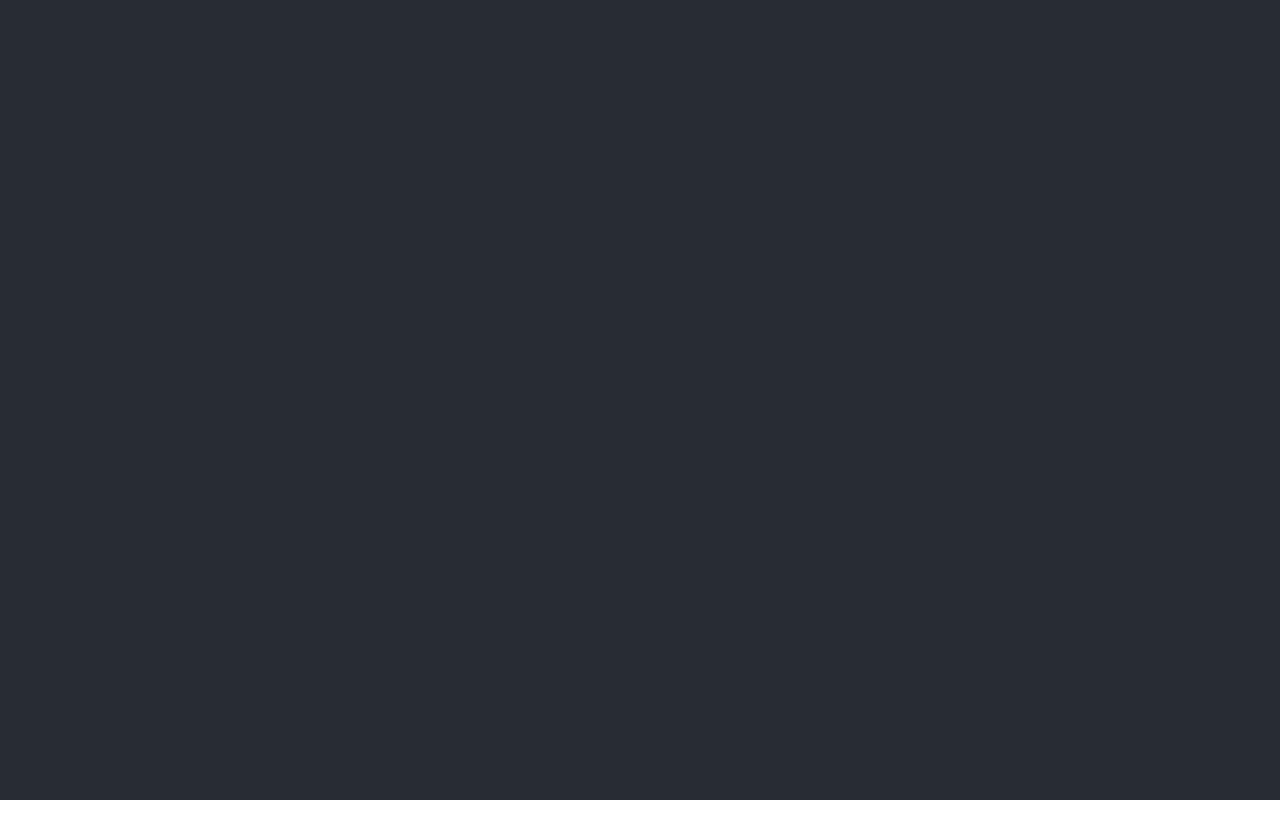
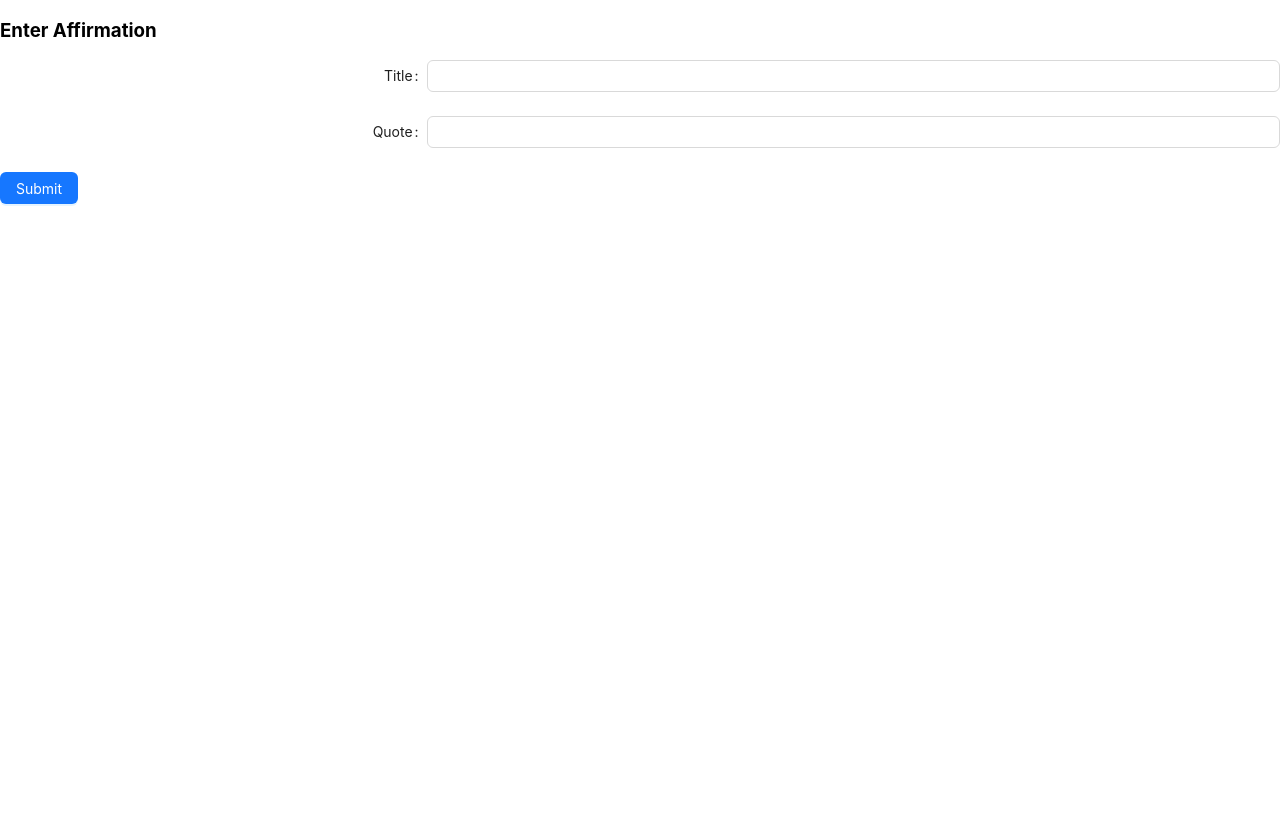
Before and after one commit to mvarlince/mindboost, a React (Create React App) app: page / in a window 1280 px wide. Built offline with nearby package versions, Linux system fonts and the light colour scheme; no server answers.

Commit message:
fixed add Affirmation

```diff
--- a/package.json
+++ b/package.json
@@ -6,6 +6,7 @@
     "@testing-library/jest-dom": "^5.16.5",
     "@testing-library/react": "^13.4.0",
     "@testing-library/user-event": "^13.5.0",
+    "antd": "^5.3.2",
     "react": "^18.2.0",
     "react-dom": "^18.2.0",
     "react-scripts": "5.0.1",
--- a/src/App.js
+++ b/src/App.js
@@ -1,17 +1,17 @@
+import { useState } from 'react';
 import './App.css';
 import Affirmation from './component/Affirmation';
+import NewAffirm from './component/NewAffirm';
 
 
 
 function App() {
+  const [content, setContent] = useState()
+  const [updatedContent, setUpdatedContent] = useState()
   return (
     <>
-    <div className="App">
-      <header className="App-header">
-      < Affirmation />
-      </header>
-    </div>
-
+      < Affirmation content={content} setContent={setContent} updatedContent ={updatedContent} setUpdatedContent = {setUpdatedContent}/>
+      <NewAffirm content={content} setContent={setContent}/>
     </>
   );
 }
--- a/src/component/Affirmation.jsx
+++ b/src/component/Affirmation.jsx
@@ -1,56 +1,27 @@
-import { useState } from "react"
+import { useEffect, useState } from "react"
 import AffirmationCard from "./AffirmationCard"
 import "./Affirmation.css"
 
-export default function Affirmation(){
+export default function Affirmation( {content, setContent, updatedContent, setUpdatedContent} ) {
 
-    const [content, setContent] = useState([])
-    const [title, setTitle] = useState()
-    const [message, setMessage] = useState()
-
-    const grabContent = () => {
-        fetch('http://127.0.0.1:5000/getaff')
-        .then(res => res.json())
-        .then((data)=> {
-            //console.log(data)
-            setContent(data)
-        })
-        .catch(alert)
-
-    const insertContent = () => {
-        fetch('http://127.0.0.1:5000/newaff'), {
-            method: 'POST',
-            headers: {
-                'Content-Type':'application/json'
-            },
-            body: JSON.stringify({title, message})
-        }}
-
+    useEffect(() => {
+        fetch('http://127.0.0.1:5002/getaff')
+            .then(res => res.json())
+            .then(data => setContent(data))
+    }, [updatedContent])
+    console.log("affirm.jsx", content)
 
     return (
         <>
-        <div className="ser">
-            <div className="affirm-container">
-                {
-                content
-                    ? content.map(affirm => <AffirmationCard key={affirm._id} affirm={affirm}/>)
-                    : <p>NOT LOADED</p>
-                }</div>
-        </div>
-        <button onClick={()=>{
-                console.log(content)
-                grabContent()
-            }}>Click ME</button>
-
-        <div>
-        <form>
-            <label for>
-
-            </label>
-        </form>
-        <button onClick={()=> setContent()}></button>
-        </div>
-
+            <div className="ser">
+                <div className="affirm-container">
+                    {content?.map(element => (
+                        <div key={element._id}>
+                        <AffirmationCard element={element} setContent={setContent} content={content}  updatedContent ={updatedContent} setUpdatedContent = {setUpdatedContent}/>
+                        </div>
+                    ))}
+                </div>
+            </div>
         </>
     )
-} }
+}
--- a/src/component/AffirmationCard.jsx
+++ b/src/component/AffirmationCard.jsx
@@ -1,12 +1,29 @@
+// import { useEffect } from "react"
 
+export default function AffirmationCard ({element, setContent, content, updatedContent, setUpdatedContent}){
 
-export default function AffirmationCard ({affirm}){
-    //console.log('INSIDE: ', obj)
+const id = element._id
+
+     const removeAff = () => {
+        console.log(id)
+         fetch(`http://127.0.0.1:5002/aff/${id}`, {
+            method: "DELETE",
+            headers: {
+              "Content-Type": "application/json",
+            },
+          })
+          .then(data => setUpdatedContent(data))
+        console.log(content)
+        }
+
     return (
         <>
         <div className="affirm-card">
-            <h2>{affirm.title}</h2>
-            <p>{affirm.quote}</p>
+            <h2>{element.title}</h2>
+            <p>{element.quote}</p>
+            <p> {element._id} </p>
+            {/* <p> {date.toLocaleDateString()} </p> */}
+            <button onClick={() => {removeAff()}}> delete </button>
         </div>
         </>
     )
--- a/src/component/NewAffirm.jsx
+++ b/src/component/NewAffirm.jsx
@@ -0,0 +1,39 @@
+import { Button, Input, Form } from 'antd'
+
+export default function NewAffirm( {setContent}) {
+
+    const handleSubmit = ({values}) => {
+        fetch('http://127.0.0.1:5002/newaff', {
+            method: "POST",
+            headers: {
+                "Content-Type": "application/json"
+            },
+            body: JSON.stringify({values})
+        })
+        .then(res => res.json())
+        .then( data => setContent(data) )
+        .then(values='')
+        // quote=''
+        .catch(console.error)
+
+    }
+
+    return (
+        <>
+            <div className="add-affirm">
+                <h3> Enter Affirmation </h3>
+                <Form onFinish={handleSubmit} labelCol={{ span: 8 }} wrapperCol={{ span: 16 }}>
+                    <Form.Item label="Title" name="title">
+                        <Input type="text" />
+                    </Form.Item>
+                    <Form.Item label="Quote" name="quote">
+                        <Input type="text" />
+                    </Form.Item>
+                    <Form.Item>
+                        <Button type="primary" htmlType='submit'> Submit </Button>
+                    </Form.Item>
+                </Form>
+            </div>
+        </>
+    )
+}
```
Also changed, not shown: 1 other file (tests, documents, lock files or other folders).
